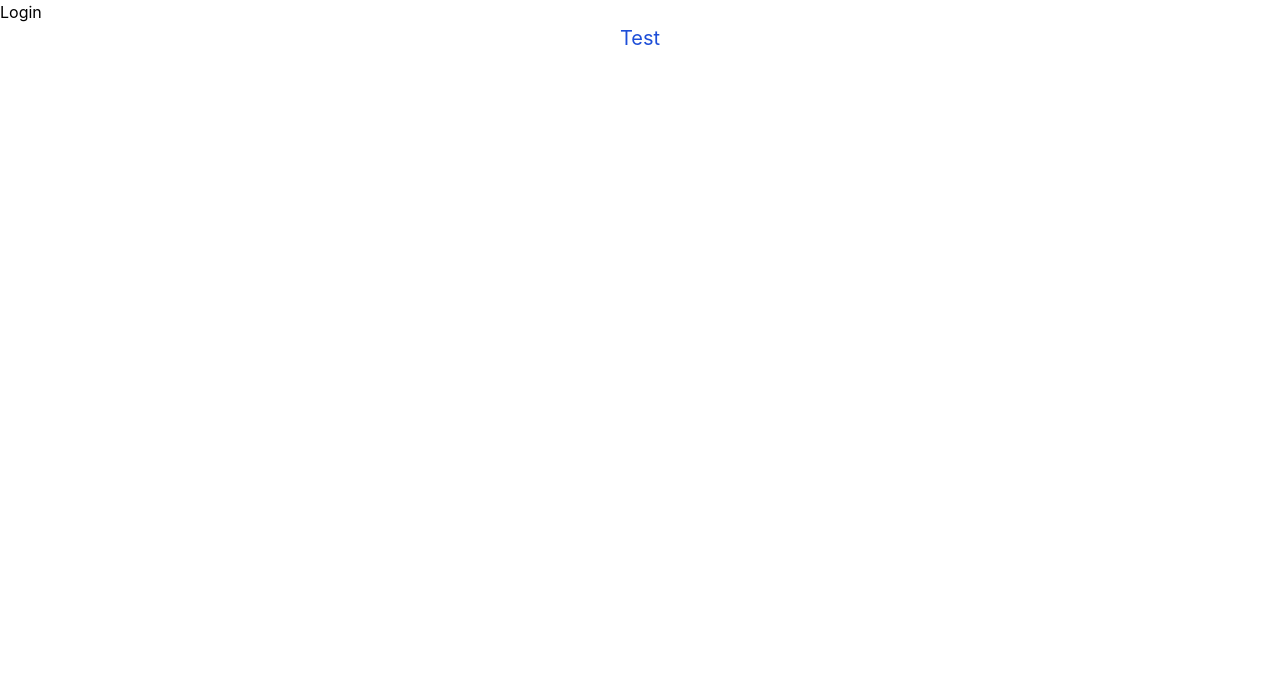
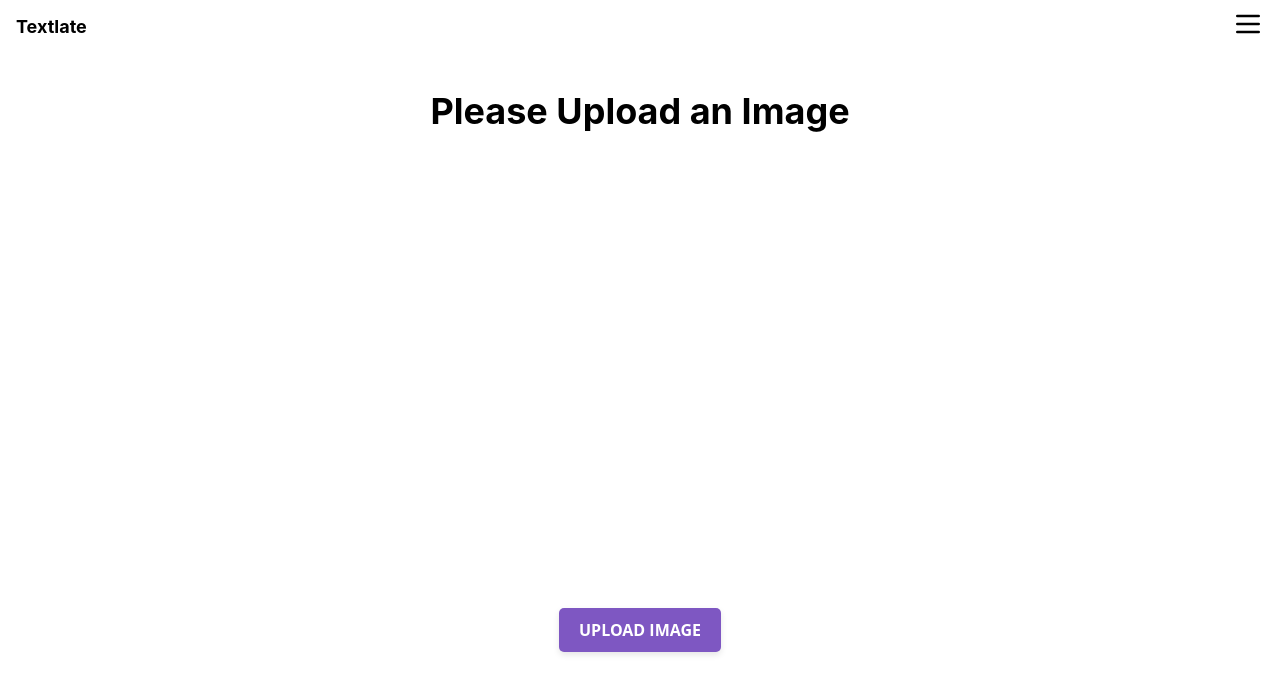
Before and after one commit to Michael-Rosol/textlate, a React (Create React App) app: page / in a window 1280 px wide. Shown: the top 694 px of the page. Built offline with nearby package versions, Linux system fonts and the light colour scheme.

Commit message:
Add styling and page elements

```diff
--- a/src/App.tsx
+++ b/src/App.tsx
@@ -3,15 +3,19 @@ import './App.css';
 import { BrowserRouter as Router, Routes, Route } from "react-router-dom";
 import Site from './pages/Site';
 import SignUp from './pages/SignUp';
+import Navbar from './Navbar';
+import Textgen from './pages/Textgen';
 
 function App() {
   return (
     <div className="App">
       <Router>
-      <Routes>
-      <Route path="/signup" element={<SignUp />} />
-        <Route path="/" element={<Site />} />
-      </Routes>
+        <Navbar/>
+        <Routes>
+          <Route path="/" element={<Textgen/>} />
+          <Route path="/signup" element={<SignUp />} />
+          <Route path="gen" element={<Site />} />
+        </Routes>
     </Router>
     </div>
   );
--- /dev/null
+++ b/src/Navbar.tsx
@@ -0,0 +1,50 @@
+import React, { useState, useRef, useEffect } from 'react';
+
+const Navbar: React.FC = () => {
+  const [isDropdownOpen, setIsDropdownOpen] = useState(false);
+  const dropdownRef = useRef<HTMLDivElement>(null);
+
+  const toggleDropdown = () => {
+    setIsDropdownOpen(!isDropdownOpen);
+  };
+
+  const handleClickOutside = (event: MouseEvent) => {
+    if (dropdownRef.current && !dropdownRef.current.contains(event.target as Node)) {
+      setIsDropdownOpen(false);
+    }
+  };
+
+  useEffect(() => {
+    document.addEventListener('click', handleClickOutside);
+    return () => {
+      document.removeEventListener('click', handleClickOutside);
+    };
+  }, []);
+
+  return (
+    <div className="flex items-center justify-between text-black px-4 py-2">
+      <div className="text-lg font-bold">Textlate</div>
+      <div className="relative" ref={dropdownRef}>
+        {isDropdownOpen && (
+          <div className="absolute right-0 mt-2 w-48 bg-black text-white rounded-md shadow-lg">
+            <ul className="py-1">
+              <li>
+                <a href="#" className="block px-4 py-2 text-sm hover:bg-gray-700">About</a>
+              </li>
+              <li>
+                <a href="#" className="block px-4 py-2 text-sm hover:bg-gray-700">Generate</a>
+              </li>
+            </ul>
+          </div>
+        )}
+        <button className="text-white focus:outline-none" onClick={toggleDropdown}>
+          <svg xmlns="http://www.w3.org/2000/svg" className="h-8 w-8" fill="none" viewBox="0 0 24 24" stroke="black">
+            <path strokeLinecap="round" strokeLinejoin="round" strokeWidth={2} d="M4 6h16M4 12h16M4 18h16" />
+          </svg>
+        </button>
+      </div>
+    </div>
+  );
+};
+
+export default Navbar;
--- a/src/pages/Site.tsx
+++ b/src/pages/Site.tsx
@@ -1,11 +1,32 @@
-import React from 'react'
+import React, { useState } from 'react';
 
 const Login = () => {
+  const [size, setSize] = useState("");
+
+  const generateText = () => {
+    // Your text generation logic here
+  };
+
   return (
-    <div>Login
-        <h2 className='text-blue-700 text-center text-xl'>Test</h2>
+    <div className="flex flex-col items-center justify-center h-screen">
+      <h2 className="text-blue-700 text-center text-xl mb-4">Test</h2>
+      <div className="flex items-center mb-4">
+        <textarea
+          className="border rounded p-2 mr-2 resize-none focus:outline-none"
+          rows={5}
+          cols={40}
+          placeholder="Enter your prompt here..."
+        ></textarea>
+        <button
+          id="generateText"
+          className="bg-blue-500 hover:bg-blue-600 text-white font-semibold py-2 px-4 border border-blue-500 rounded shadow focus:outline-none"
+          onClick={generateText}
+        >
+          Generate Text
+        </button>
+      </div>
     </div>
-  )
-}
+  );
+};
 
-export default Login
+export default Login;
--- /dev/null
+++ b/src/pages/Textgen.tsx
@@ -0,0 +1,18 @@
+
+
+import React from 'react'
+import '../styles/Textgen.css'
+
+export {};
+
+const Textgen = () => {
+  return (
+    <div>
+      <h1 className='header'>Please Upload an Image</h1>
+
+      <button className='upload-button'>Upload Image</button>
+    </div>
+  )
+}
+
+export default Textgen
--- /dev/null
+++ b/src/styles/Textgen.css
@@ -0,0 +1,40 @@
+/* Button Styles */
+.upload-button {
+    padding: 10px 20px;
+    font-size: 16px;
+    font-weight: bold;
+    text-transform: uppercase;
+    color: #fff;
+    background-color: #7E57C2; /* Purple color */
+    border: none;
+    border-radius: 5px;
+    cursor: pointer;
+    box-shadow: 0 3px 6px rgba(0, 0, 0, 0.1);
+    transition: background-color 0.3s, transform 0.3s;
+    font-family: 'Open Sans', sans-serif; /* Apply Open Sans font */
+    display: flex;
+    position: relative;
+    margin-top: 20px;
+    margin-left: auto;
+    margin-right: auto; /* Center the button horizontally */
+  }
+
+  .upload-button:hover {
+    background-color: #5E35B1; /* Darker shade of purple on hover */
+    transform: translateY(-2px);
+  }
+
+  .upload-button:active {
+    transform: translateY(1px);
+    box-shadow: 0 1px 2px rgba(0, 0, 0, 0.1);
+  }
+
+  /* Header Styles */
+  .header {
+    color: black;
+    font-size: 36px;
+    font-weight: 700;
+    text-align: center; /* Align header content to center */
+    margin-top: 30px;
+    padding-bottom: 450px; /* Add margin to create space from the top */
+  }
```
